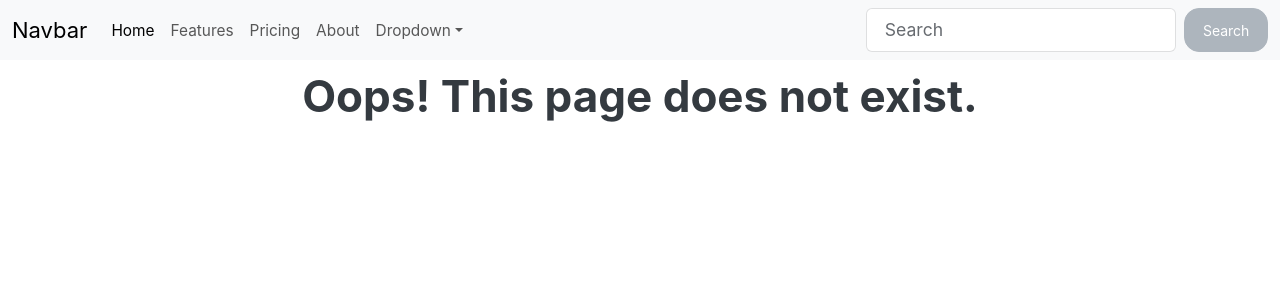
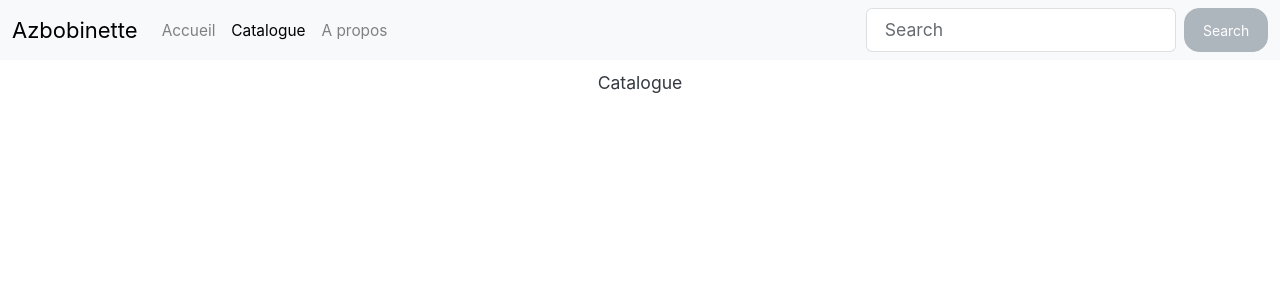
Before and after one commit to RyanAmmarKhodja/azbobinette, a React (Create React App) app in the folder frontend/: page /catalogue in a window 1280 px wide. Shown: the top 300 px of the page. Built offline with nearby package versions, Linux system fonts and the light colour scheme.

Commit message:
Dynamic Navbar and sidebar.

```diff
--- a/frontend/src/components/admin/AdminHeader.js
+++ b/frontend/src/components/admin/AdminHeader.js
@@ -1,4 +1,5 @@
 import React from "react";
+import Breadcrumbs from "./Breadcrumb";
 
 const AdminHeader = () => {
   return (
@@ -10,12 +11,14 @@ const AdminHeader = () => {
       </div>
 
       <div className="col-sm-6">
-        <ol className="breadcrumb" style={{ float: "right" }}>
+        <Breadcrumbs />
+
+        {/* <ol className="breadcrumb" style={{ float: "right" }}>
           <li className="breadcrumb-item">
             <a href="#">Home</a>
           </li>
           <li className="breadcrumb-item active">Dashboard v1</li>
-        </ol>
+        </ol> */}
       </div>
     </div>
   );
--- a/frontend/src/components/admin/AdminNavbar.js
+++ b/frontend/src/components/admin/AdminNavbar.js
@@ -1,6 +1,7 @@
 import React from "react";
 import { useNavigate } from "react-router-dom";
 import { useAuth } from "../../AuthProvider";
+import { NavLink } from "react-router-dom";
 
 const AdminNavbar = () => {
 
@@ -26,7 +27,9 @@ const AdminNavbar = () => {
       >
         <div className="container-fluid" style={{ paddingLeft: "90px" }}>
           <a className="navbar-brand" href="#">
-            Navbar
+            <NavLink to="/" style={{ textDecoration: "none", color: "black" }}>
+              Azbobinette
+            </NavLink>
           </a>
           <button
             className="navbar-toggler"
@@ -40,63 +43,50 @@ const AdminNavbar = () => {
             <span className="navbar-toggler-icon"></span>
           </button>
           <div className="collapse navbar-collapse" id="navbarColor03">
-            <ul className="navbar-nav me-auto">
-              <li className="nav-item">
-                <a className="nav-link active" href="#">
-                  Home
-                  <span className="visually-hidden">(current)</span>
+            <ul class="navbar-nav me-auto">
+              <li class="nav-item">
+                <a class="nav-link active" href="#">
+                  <NavLink
+                    to="/"
+                    style={({ isActive }) => ({
+                      color: isActive ? "black" : "grey",
+                      textDecoration: "none",
+                    })}
+                  >
+                    Accueil
+                  </NavLink>
+                  <span class="visually-hidden">(current)</span>
                 </a>
               </li>
-              <li className="nav-item">
-                <a className="nav-link" href="#">
-                  Features
+              <li class="nav-item">
+                <a class="nav-link" href="#">
+                  <NavLink
+                    to="/catalogue"
+                    style={({ isActive }) => ({
+                      color: isActive ? "black" : "grey",
+                      textDecoration: "none",
+                    })}
+                  >
+                    Catalogue
+                  </NavLink>
                 </a>
 
-                {/* <NavLink
-                  to="/about"
-                  style={({ isActive }) => ({
-                    color: isActive ? "blue" : "black",
-                    textDecoration: "none",
-                  })}
-                ></NavLink> */}
               </li>
-              <li className="nav-item">
-                <a className="nav-link" href="#">
-                  Pricing
+
+              <li class="nav-item">
+                <a class="nav-link" href="#">
+                  <NavLink
+                    to="/about"
+                    style={({ isActive }) => ({
+                      color: isActive ? "black" : "grey",
+                      textDecoration: "none",
+                    })}
+                  >
+                    A propos
+                  </NavLink>
                 </a>
               </li>
-              <li className="nav-item">
-                <a className="nav-link" href="#">
-                  About
-                </a>
-              </li>
-              <li className="nav-item dropdown">
-                <a
-                  className="nav-link dropdown-toggle"
-                  data-bs-toggle="dropdown"
-                  href="#"
-                  role="button"
-                  aria-haspopup="true"
-                  aria-expanded="false"
-                >
-                  Dropdown
-                </a>
-                <div className="dropdown-menu">
-                  <a className="dropdown-item" href="#">
-                    Action
-                  </a>
-                  <a className="dropdown-item" href="#">
-                    Another action
-                  </a>
-                  <a className="dropdown-item" href="#">
-                    Something else here
-                  </a>
-                  <div className="dropdown-divider"></div>
-                  <a className="dropdown-item" href="#">
-                    Separated link
-                  </a>
-                </div>
-              </li>
+
             </ul>
             <form className="d-flex">
               <input
--- /dev/null
+++ b/frontend/src/components/admin/Breadcrumb.js
@@ -0,0 +1,43 @@
+import { Link, useLocation } from "react-router-dom";
+
+export default function Breadcrumbs() {
+  const location = useLocation();
+  const pathnames = location.pathname.split("/").filter((x) => x);
+
+  const titleMap = {
+    dashboard: "Dashboard",
+    animals: "Animals",
+    "viewanimals": "View Animals",
+    "addanimal": "Add Animal",
+    families: "Families",
+    "viewfamilies": "View Families",
+    "addfamily": "Add Family",
+    settings: "Settings",
+  };
+
+  return (
+      <ol className="breadcrumb mb-0" style={{ float: "right" }}>
+        <li className="breadcrumb-item">
+          <Link to="/">Home</Link>
+        </li>
+
+        {pathnames.map((name, index) => {
+          const routeTo = "/" + pathnames.slice(0, index + 1).join("/");
+          const isLast = index === pathnames.length - 1;
+
+          const formattedName = titleMap[name.toLowerCase()]
+            || name.replace(/-/g, " ").replace(/\b\w/g, (c) => c.toUpperCase());
+
+          return isLast ? (
+            <li key={name} className="breadcrumb-item active" aria-current="page">
+              {formattedName}
+            </li>
+          ) : (
+            <li key={name} className="breadcrumb-item">
+              <Link to={routeTo}>{formattedName}</Link>
+            </li>
+          );
+        })}
+      </ol>
+  );
+}
--- a/frontend/src/components/admin/Sidebar.js
+++ b/frontend/src/components/admin/Sidebar.js
@@ -1,5 +1,6 @@
 import React, { useState } from 'react';
 import { Menu, X, ChevronDown, Dog, Users, List, PlusCircle, PawPrint } from 'lucide-react';
+import { NavLink } from 'react-router-dom';
 
 export default function CollapsibleSidebar() {
   const [isCollapsed, setIsCollapsed] = useState(true);
@@ -131,8 +132,8 @@ export default function CollapsibleSidebar() {
                   marginTop: openDropdown === 'animals' ? '8px' : '0',
                 }}
               >
+                <NavLink to="/admin/animals" style={{ color: 'inherit', textDecoration: 'none' }}>
                 <a
-                  href="#view-animals"
                   style={{
                     display: 'flex',
                     alignItems: 'center',
@@ -157,10 +158,12 @@ export default function CollapsibleSidebar() {
                   }}
                 >
                   <List size={14} style={{ marginRight: '10px' }} />
-                  View Animals
+                  Afficher les animaux
                 </a>
+                </NavLink>
+                <NavLink to="/admin/animals/add" style={{ color: 'inherit', textDecoration: 'none' }}>
+
                 <a
-                  href="#add-animal"
                   style={{
                     display: 'flex',
                     alignItems: 'center',
@@ -185,8 +188,9 @@ export default function CollapsibleSidebar() {
                   }}
                 >
                   <PlusCircle size={14} style={{ marginRight: '10px' }} />
-                  Add Animal
+                  Ajouter un animal
                 </a>
+                </NavLink>
               </div>
             )}
           </div>
@@ -243,8 +247,8 @@ export default function CollapsibleSidebar() {
                   marginTop: openDropdown === 'families' ? '8px' : '0',
                 }}
               >
+                <NavLink to="/admin/families" style={{ color: 'inherit', textDecoration: 'none' }}>
                 <a
-                  href="#view-families"
                   style={{
                     display: 'flex',
                     alignItems: 'center',
@@ -269,10 +273,12 @@ export default function CollapsibleSidebar() {
                   }}
                 >
                   <List size={14} style={{ marginRight: '10px' }} />
-                  View Families
+                  Afficher les familles
                 </a>
+                </NavLink>
+
+                <NavLink to="/admin/families/add" style={{ color: 'inherit', textDecoration: 'none' }}>
                 <a
-                  href="#add-family"
                   style={{
                     display: 'flex',
                     alignItems: 'center',
@@ -297,8 +303,9 @@ export default function CollapsibleSidebar() {
                   }}
                 >
                   <PlusCircle size={14} style={{ marginRight: '10px' }} />
-                  Add Family
+                  Ajouter une famille
                 </a>
+                </NavLink>
               </div>
             )}
           </div>
--- a/frontend/src/components/client/ClientNavbar.js
+++ b/frontend/src/components/client/ClientNavbar.js
@@ -7,7 +7,9 @@ const ClientNavbar = () => {
       <nav class="navbar navbar-expand-lg bg-light" style={{position:"fixed",width:"100vw"}} data-bs-theme="light">
         <div class="container-fluid">
           <a class="navbar-brand" href="#">
-            Navbar
+            <NavLink to="/" style={{ textDecoration: "none", color: "black" }}>
+              Azbobinette
+            </NavLink>
           </a>
           <button
             class="navbar-toggler"
@@ -24,60 +26,47 @@ const ClientNavbar = () => {
             <ul class="navbar-nav me-auto">
               <li class="nav-item">
                 <a class="nav-link active" href="#">
-                  Home
+                  <NavLink
+                    to="/"
+                    style={({ isActive }) => ({
+                      color: isActive ? "black" : "grey",
+                      textDecoration: "none",
+                    })}
+                  >
+                    Accueil
+                  </NavLink>
                   <span class="visually-hidden">(current)</span>
                 </a>
               </li>
               <li class="nav-item">
                 <a class="nav-link" href="#">
-                  Features
+                  <NavLink
+                    to="/catalogue"
+                    style={({ isActive }) => ({
+                      color: isActive ? "black" : "grey",
+                      textDecoration: "none",
+                    })}
+                  >
+                    Catalogue
+                  </NavLink>
                 </a>
 
-                {/* <NavLink
-                  to="/about"
-                  style={({ isActive }) => ({
-                    color: isActive ? "blue" : "black",
-                    textDecoration: "none",
-                  })}
-                ></NavLink> */}
               </li>
+
               <li class="nav-item">
                 <a class="nav-link" href="#">
-                  Pricing
+                  <NavLink
+                    to="/about"
+                    style={({ isActive }) => ({
+                      color: isActive ? "black" : "grey",
+                      textDecoration: "none",
+                    })}
+                  >
+                    A propos
+                  </NavLink>
                 </a>
               </li>
-              <li class="nav-item">
-                <a class="nav-link" href="#">
-                  About
-                </a>
-              </li>
-              <li class="nav-item dropdown">
-                <a
-                  class="nav-link dropdown-toggle"
-                  data-bs-toggle="dropdown"
-                  href="#"
-                  role="button"
-                  aria-haspopup="true"
-                  aria-expanded="false"
-                >
-                  Dropdown
-                </a>
-                <div class="dropdown-menu">
-                  <a class="dropdown-item" href="#">
-                    Action
-                  </a>
-                  <a class="dropdown-item" href="#">
-                    Another action
-                  </a>
-                  <a class="dropdown-item" href="#">
-                    Something else here
-                  </a>
-                  <div class="dropdown-divider"></div>
-                  <a class="dropdown-item" href="#">
-                    Separated link
-                  </a>
-                </div>
-              </li>
+
             </ul>
             <form class="d-flex">
               <input
--- a/frontend/src/pages/admin/Animals.js
+++ b/frontend/src/pages/admin/Animals.js
@@ -4,8 +4,8 @@ import Modal from "../../components/Modal";
 import Loading from "../../components/Loading";
 import api from "../../api";
 
-const Animals = () => {
-  const [showModal, setShowModal] = useState(false);
+const Animals = (props) => {
+  const [showModal, setShowModal] = useState(props.showModal || false);
   const [name, setName] = useState("");
   const [description, setDescription] = useState("");
 
--- a/frontend/src/pages/admin/Families.js
+++ b/frontend/src/pages/admin/Families.js
@@ -4,8 +4,8 @@ import Modal from "../../components/Modal";
 import api from "../../api";
 import Loading from "../../components/Loading";
 
-const Families = () => {
-  const [showModal, setShowModal] = useState(false);
+const Families = (props) => {
+  const [showModal, setShowModal] = useState(props.showModal || false);
   const [name, setName] = useState("");
   const [description, setDescription] = useState("");
   const [success, setSuccess] = useState(null);
--- /dev/null
+++ b/frontend/src/pages/client/About.js
@@ -0,0 +1,9 @@
+import React from 'react'
+
+const About = () => {
+  return (
+    <div>About</div>
+  )
+}
+
+export default About
--- /dev/null
+++ b/frontend/src/pages/client/Catalogue.js
@@ -0,0 +1,9 @@
+import React from 'react'
+
+const Catalogue = () => {
+  return (
+    <div>Catalogue</div>
+  )
+}
+
+export default Catalogue
--- a/frontend/src/router/AppRouter.js
+++ b/frontend/src/router/AppRouter.js
@@ -9,6 +9,8 @@ import AdminLayout from "../layouts/AdminLayout";
 import Families from "../pages/admin/Families";
 import Animals from "../pages/admin/Animals";
 import Home from "../pages/client/Home";
+import Catalogue from "../pages/client/Catalogue";
+import About from "../pages/client/About";
 
 export default function AppRouter() {
   const PrivateRoute = () => {
@@ -27,15 +29,20 @@ export default function AppRouter() {
         <Route element={<PublicRoute />}>
           <Route path="/" element={<Home />} />
           <Route path="/login" element={<Login />} />
+          <Route path="/catalogue" element={<Catalogue />} />
+          <Route path="/about" element={<About />} />
           {/* Catch-all route for 404 */}
           <Route path="*" element={<PageNotFound />} />
         </Route>
 
         {/* Protected Routes */}
         <Route element={<PrivateRoute />}>
+          <Route path="/admin" element={<Dashboard />} />
           <Route path="/admin/dashboard" element={<Dashboard />} />
           <Route path="/admin/families" element={<Families />} />
+          <Route path="/admin/families/add" element={<Families showModal={true} />} />
           <Route path="/admin/animals" element={<Animals />} />
+          <Route path="/admin/animals/add" element={<Animals showModal={true} />} />
         </Route>
       </Routes>
     </>
```
